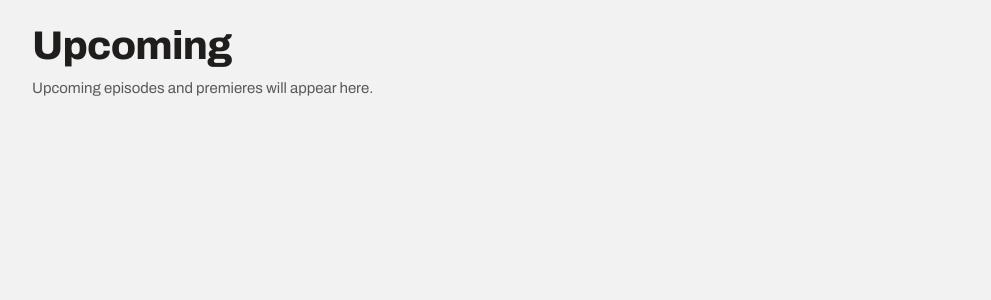
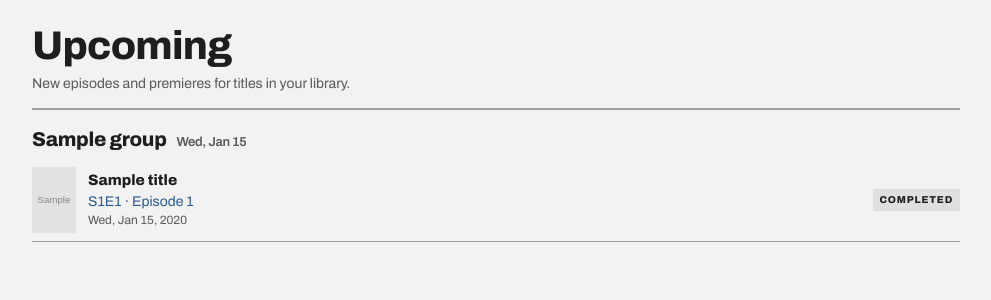
Before and after one commit to soksanichenko/mitaroku, a Django app: template sources/web/templates/web/upcoming.html in a window 1280 px wide. Shown: the part 58-358 px from the top of the page, without its empty margins (144-1135 px from the left). Run offline with Django 5.2, Linux system fonts and the light colour scheme; the template is opened without the code that fills it: most values are stand-ins (such as "Sample title", 1, 10 or a date in 2020); grey boxes marked "Sample" are stand-in pictures; parts of the project's set-up code (start-up, migrations or seed data) failed here and were passed over.

Commit message:
feat: add the upcoming screen
Co-Authored-By: Claude Sonnet 5.5 <noreply@anthropic.com>

```diff
--- a/sources/web/static/web/app.css
+++ b/sources/web/static/web/app.css
@@ -2210,3 +2210,124 @@ a:focus-visible .mt-poster-img {
   font-weight: 800;
   color: var(--color-text);
 }
+
+/* Upcoming. */
+.mt-up-head {
+  display: grid;
+  gap: 4px;
+  padding-bottom: 14px;
+}
+
+.mt-up-head .mt-page-title {
+  margin: 0;
+  font-size: clamp(28px, 6vw, 40px);
+}
+
+.mt-up-head .mt-muted {
+  margin: 0;
+  font-size: 14px;
+}
+
+.mt-up-group {
+  padding: 18px 0 8px;
+  border-top: 2px solid var(--color-divider);
+}
+
+.mt-up-heading {
+  display: flex;
+  flex-wrap: wrap;
+  align-items: baseline;
+  gap: 0 10px;
+  margin: 0 0 8px;
+  font-size: 20px;
+}
+
+.mt-up-sub {
+  font-size: 13px;
+  font-weight: 600;
+  color: var(--mt-muted);
+}
+
+.mt-up-list {
+  margin: 0;
+  padding: 0;
+  list-style: none;
+}
+
+.mt-up-item {
+  display: grid;
+  grid-template-columns: minmax(0, 1fr) auto;
+  gap: 4px 12px;
+  align-items: center;
+  border-bottom: 1px solid var(--color-divider);
+}
+
+.mt-up-link {
+  display: grid;
+  grid-template-columns: 44px minmax(0, 1fr);
+  gap: 12px;
+  align-items: center;
+  min-height: 44px;
+  padding: 8px 0;
+  color: var(--color-text);
+}
+
+.mt-up-link:hover {
+  text-decoration: none;
+}
+
+.mt-up-thumb .mt-poster--thumb {
+  width: 100%;
+}
+
+.mt-up-text {
+  display: grid;
+  gap: 2px;
+  min-width: 0;
+  line-height: 1.3;
+}
+
+.mt-up-name {
+  font-size: 15px;
+  font-weight: 800;
+  overflow-wrap: break-word;
+}
+
+.mt-up-line {
+  font-size: 14px;
+  color: var(--mt-link);
+  overflow-wrap: break-word;
+}
+
+.mt-up-when {
+  display: flex;
+  flex-wrap: wrap;
+  align-items: center;
+  gap: 4px 8px;
+  font-size: 12px;
+  color: var(--mt-muted);
+  font-variant-numeric: tabular-nums;
+}
+
+.mt-up-today {
+  padding: 2px 6px;
+  background: var(--color-accent-700);
+  color: var(--color-neutral-100);
+  font-size: 10px;
+  font-weight: 800;
+  letter-spacing: 0.06em;
+  line-height: 1.3;
+  text-transform: uppercase;
+}
+
+.mt-up-status {
+  justify-self: end;
+  padding: 3px 7px;
+  background: color-mix(in srgb, var(--color-text) 9%, transparent);
+  color: var(--color-text);
+  font-size: 10px;
+  font-weight: 700;
+  letter-spacing: 0.08em;
+  text-transform: uppercase;
+  white-space: nowrap;
+}
--- /dev/null
+++ b/sources/web/templates/web/_upcoming_group.html
@@ -0,0 +1,27 @@
+{% comment %}
+One group of the upcoming page: a heading with an optional date or note, then a row
+per release (poster, name, "S1E4 · name" or "Movie premiere", date, status).
+Context: group (web.views.upcoming.Group), today.
+{% endcomment %}{% load i18n web_extras %}
+{% trans 'D, M j' as short_date %}{% trans 'D, M j, Y' as long_date %}
+<section class="mt-up-group" aria-labelledby="up-{{ group.key }}">
+  <h2 id="up-{{ group.key }}" class="mt-up-heading">{{ group.heading }}{% if group.date %}<span class="mt-up-sub">{{ group.date|date:short_date }}</span>{% elif group.note %}<span class="mt-up-sub">{{ group.note }}</span>{% endif %}</h2>
+  <ul class="mt-up-list">
+    {% for item in group.items %}
+    <li class="mt-up-item">
+      <a class="mt-up-link" href="{% url 'title' item.title.pk %}">
+        <span class="mt-up-thumb">{% include 'web/components/_poster.html' with title=item.title variant='thumb' %}</span>
+        <span class="mt-up-text">
+          <span class="mt-up-name">{% title_name item.title %}</span>
+          <span class="mt-up-line">{% if item.episode %}{% episode_name item.episode as ep_name %}{% if not ep_name %}{% blocktrans trimmed asvar ep_name with number=item.episode.number %}Episode {{ number }}{% endblocktrans %}{% endif %}S{{ item.episode.season.number }}E{{ item.episode.number }} · {{ ep_name }}{% else %}{% trans 'Movie premiere' %}{% endif %}</span>
+          <span class="mt-up-when">
+            {% if group.key == 'today' %}<span class="mt-up-today">{% trans 'Today' %}</span>{% endif %}
+            <span class="mt-up-date">{% if item.date %}{% if item.date.year == today.year %}{{ item.date|date:short_date }}{% else %}{{ item.date|date:long_date }}{% endif %}{% else %}{% trans 'Date not announced' %}{% endif %}</span>
+          </span>
+        </span>
+      </a>
+      <span class="mt-up-status">{{ item.status|status_label }}</span>
+    </li>
+    {% endfor %}
+  </ul>
+</section>
--- a/sources/web/templates/web/upcoming.html
+++ b/sources/web/templates/web/upcoming.html
@@ -1,6 +1,25 @@
 {% extends 'web/base.html' %}{% load i18n %}
 {% block title %}{% trans 'Upcoming' %}{% endblock %}
 {% block content %}
-<h1 class="mt-page-title">{% trans 'Upcoming' %}</h1>
-<p class="mt-muted">{% trans 'Upcoming episodes and premieres will appear here.' %}</p>
+{% comment %}
+The releases to come, grouped by distance from today (web.views.upcoming). The page
+is a plain, fully rendered GET: there is no request after the load, so it has no
+loading or error state of its own; a failed load is the browser's error page, and
+the shared state components cover what is left (the empty state below).
+{% endcomment %}
+<div class="mt-upcoming">
+  <div class="mt-up-head">
+    <h1 class="mt-page-title">{% trans 'Upcoming' %}</h1>
+    <p class="mt-muted">{% trans 'New episodes and premieres for titles in your library.' %}</p>
+  </div>
+  {% if groups %}
+    {% for group in groups %}{% include 'web/_upcoming_group.html' %}{% endfor %}
+  {% else %}
+    {% trans 'Nothing coming up' as empty_heading %}
+    {% trans 'Titles you’re watching or planning to watch show their next episode or premiere here.' as empty_text %}
+    {% trans 'Open your library' as empty_action %}
+    {% url 'library' as library_url %}
+    {% include 'web/components/_state_empty.html' with heading=empty_heading text=empty_text action_url=library_url action_label=empty_action %}
+  {% endif %}
+</div>
 {% endblock %}
```
Also changed, not shown: sources/tracking/queries.py (+13 -5 lines), sources/web/views/upcoming.py (+88 -3 lines), tests/test_tracking_queries.py (+1 -0 lines), tests/test_web_upcoming.py (added, +291 -0 lines), sources/locale/ru/LC_MESSAGES/django.po.
